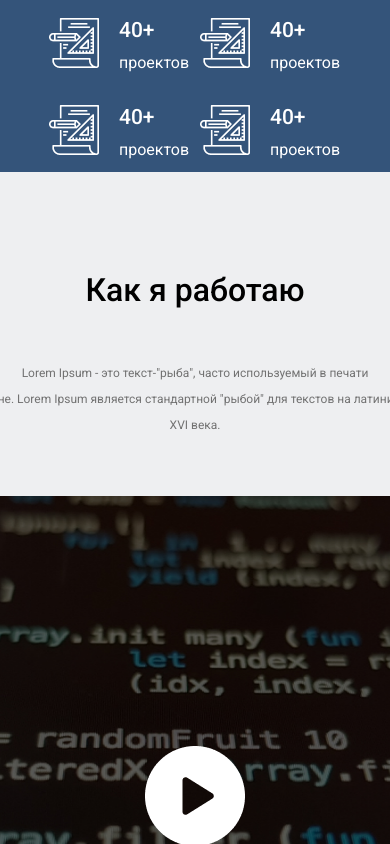
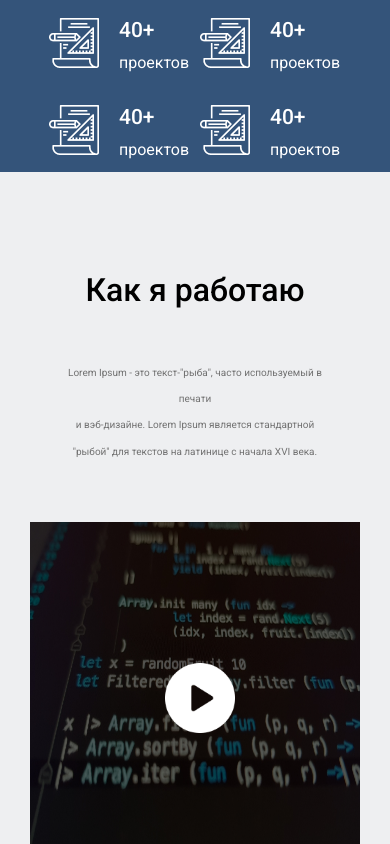
Before and after one commit to pavlomuravel/pavlomuravel.github.io, a plain HTML site: page index.html in a window 390 px wide. Shown: the part 1156-2000 px from the top of the page. Drawn offline with Linux system fonts and the light colour scheme.

Commit message:
adaptive video

```diff
--- a/css/style.css
+++ b/css/style.css
@@ -319,25 +319,69 @@ footer {
       overflow: hidden;
   }
 }
+@media(max-width:420px) {
+  body {
+    min-width: 220px;
+}
+.content_about p {
+    font-size: 9px;
+    padding-inline: 10%;
+}
+.content_nav__link {
+    gap: 8%;
+    row-gap: 10px ;
+    padding: 10px;
+}
+
+.content_work__conteiner p {
+    height: auto;
+    padding-inline: 5%;
+    font-size: 10px;
+    width: 300px;
+}
+.main__content_projekt {
+    gap: 10px;
+}
+.conteiner__video_work {
+    padding-inline: 35%;
+    height: 350px;
+}
+.content_work__conteiner {
+    overflow: hidden;
+    padding-bottom: 50px;
+}
+
+.conteiner__icon_pley {
+    position: absolute;
+    margin-left: -580px;
+    margin-top: 141px;
+    width: 70px;
+    height: 70px;
+
+}
+.main__content_work {
+    height: auto;
+}
+}
 
 @media(max-width:375px) {
   body {
       min-width: 220px;
   }
   .content_about p {
-      font-size: 9px;
-      padding-inline: 10%;
+      font-size: 8px;
+      padding-inline: 9%;
   }
   .content_nav__link {
       gap: 8%;
-      row-gap: 10px ;
-      padding: 10px;
+      row-gap: 9px ;
+      padding: 9px;
   }
 
   .content_work__conteiner p {
       height: auto;
       padding-inline: 5%;
-      font-size: 10px;
+      font-size: 9px;
       width: 300px;
   }
   .main__content_projekt {
```
